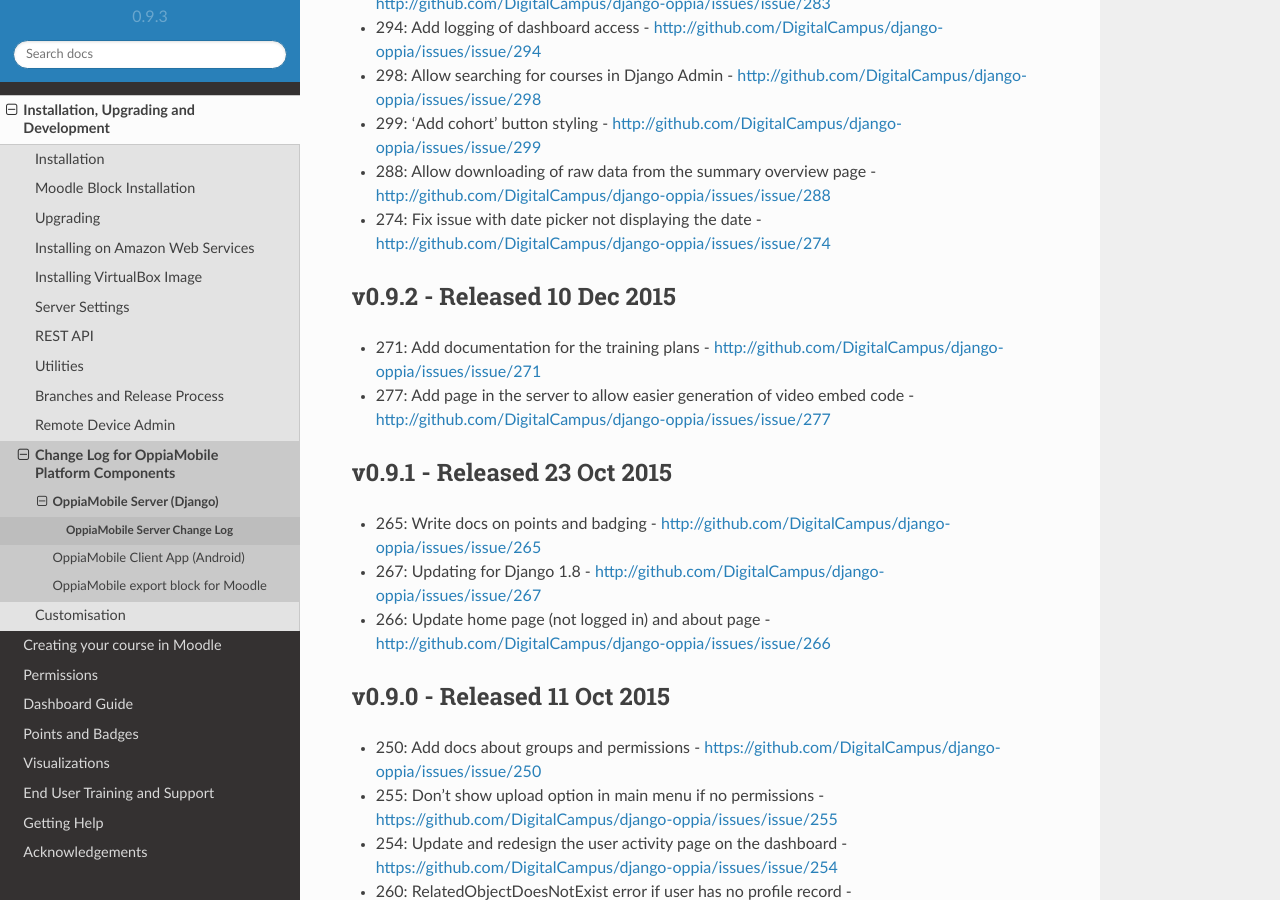
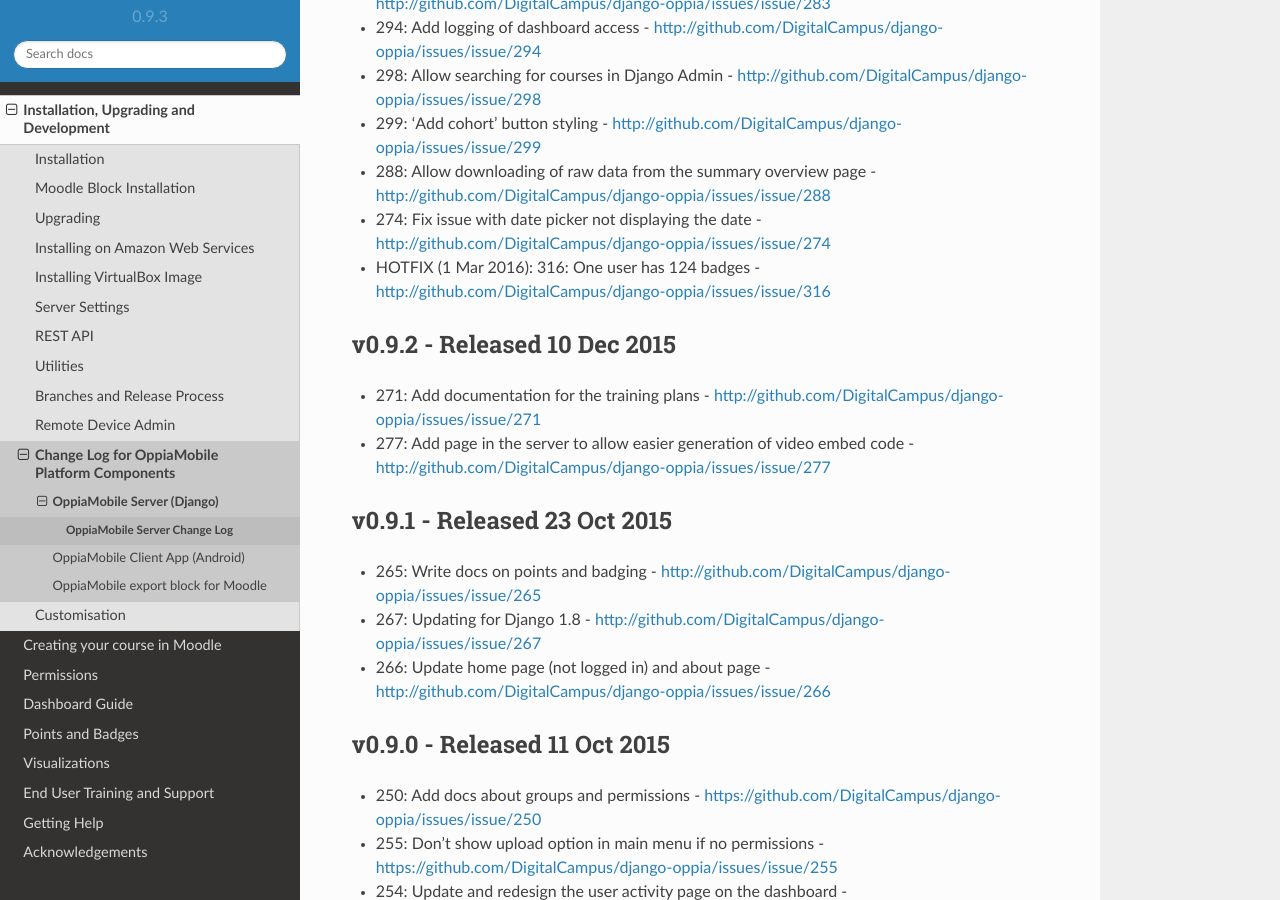
Before and after one commit to DigitalCampus/django-oppia, a Sphinx documentation site: the page built from docs/dev/changelog_server.rst, in a window 1280 px wide and 900 px high, scrolled down 616 px. Built offline with Sphinx 7.4.7 and the Read the Docs theme 2.0.0, drawn with Linux system fonts in a browser that asks for light colours; pages that are not in the unit, such as notebooks, are missing from menus; the version number is read from the project's files by our own code.

Commit message:
update docs

```diff
--- a/docs/dev/changelog_server.rst
+++ b/docs/dev/changelog_server.rst
@@ -24,6 +24,7 @@
 * 299: 'Add cohort' button styling - http://github.com/DigitalCampus/django-oppia/issues/issue/299
 * 288: Allow downloading of raw data from the summary overview page - http://github.com/DigitalCampus/django-oppia/issues/issue/288
 * 274: Fix issue with date picker not displaying the date - http://github.com/DigitalCampus/django-oppia/issues/issue/274
+* HOTFIX (1 Mar 2016): 316: One user has 124 badges - http://github.com/DigitalCampus/django-oppia/issues/issue/316
 
 .. _serverv0.9.2:
 
```
